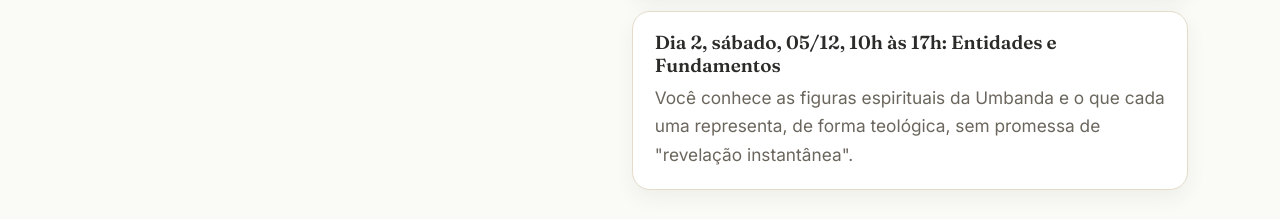
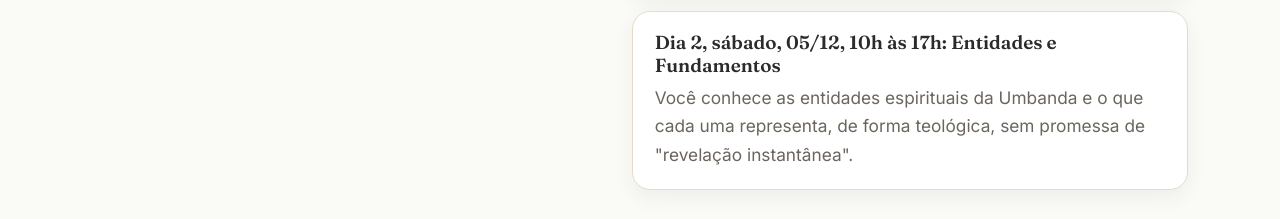
Before and after one commit to edvancjs/arandu-imersao-umbanda, a plain HTML site: page v1/index.html in a window 1280 px wide. Shown: the part 2228-2447 px from the top of the page. Drawn offline with Linux system fonts and the light colour scheme.

Commit message:
IUN13: mantem 'entidades espirituais' (pedido do Edvan), concordancia corrigida

```diff
--- a/v1/index.html
+++ b/v1/index.html
@@ -390,7 +390,7 @@
 <p>"Muitas vezes a gente sente algo, uma sensibilidade aflora e a gente não sabe explicar: um sonho diferente, uma intuição, uma emoção, uma percepção de energia, talvez um desejo profundo de fazer algo."</p>
 <p>A Imersão é o lugar para dar nome a isso, com estudo e com calma.</p>
 <div class="formato-card" style="margin-bottom:14px"><h3>Dia 1, sexta, 04/12, 18h30 às 21h30: Sintonia e Percepção</h3><p>Você entende por que sente o que sente: a lógica por trás da sensibilidade, da intuição e da chamada mediunidade, com vivências guiadas ao vivo.</p></div>
-<div class="formato-card"><h3>Dia 2, sábado, 05/12, 10h às 17h: Entidades e Fundamentos</h3><p>Você conhece as figuras espirituais da Umbanda e o que cada uma representa, de forma teológica, sem promessa de "revelação instantânea".</p></div>
+<div class="formato-card"><h3>Dia 2, sábado, 05/12, 10h às 17h: Entidades e Fundamentos</h3><p>Você conhece as entidades espirituais da Umbanda e o que cada uma representa, de forma teológica, sem promessa de "revelação instantânea".</p></div>
 </div></div></div></section>
 
 <section class="section section-soft"><div class="container"><div class="prose">
```
Also changed, not shown: v2/index.html (+1 -1 lines).
